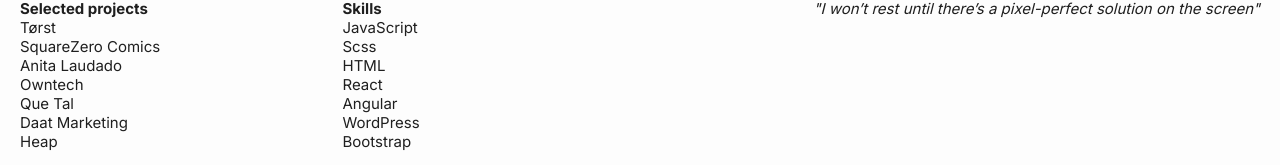
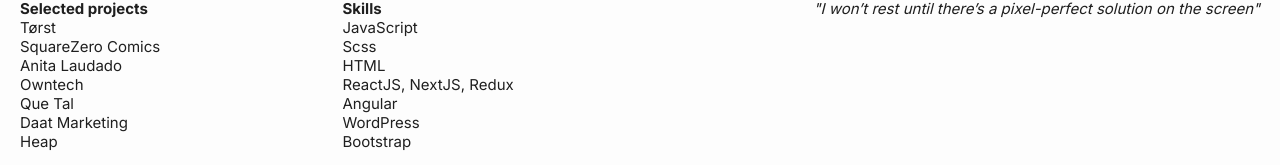
Before and after one commit to gonstoll/old-portfolio, a React (Create React App) app: page / in a window 1280 px wide. Shown: the part 516-681 px from the top of the page. Built offline with nearby package versions, Linux system fonts and the light colour scheme.

Commit message:
New CV and skills - lightmode state update unpredictability fixed

```diff
--- a/src/containers/Portfolio/Portfolio.js
+++ b/src/containers/Portfolio/Portfolio.js
@@ -16,7 +16,7 @@
     const [ modeState, setModeState ] = useState({ lightMode: true });
 
     const switchModesHandler = () => {
-		setModeState({ lightMode: !modeState.lightMode });
+		setModeState(prevState => ({ lightMode: !prevState.lightMode }));
     };
 
     const watchModeChange = () => {
--- a/src/shared/skills/skills.js
+++ b/src/shared/skills/skills.js
@@ -1,3 +1,3 @@
-const skills = ['JavaScript', 'Scss', 'HTML', 'React', 'Angular', 'WordPress', 'Bootstrap'];
+const skills = ['JavaScript', 'Scss', 'HTML', 'ReactJS, NextJS, Redux', 'Angular', 'WordPress', 'Bootstrap'];
 
 export default skills;
```
Also changed, not shown: 2 other files (tests, documents, lock files or other folders).
